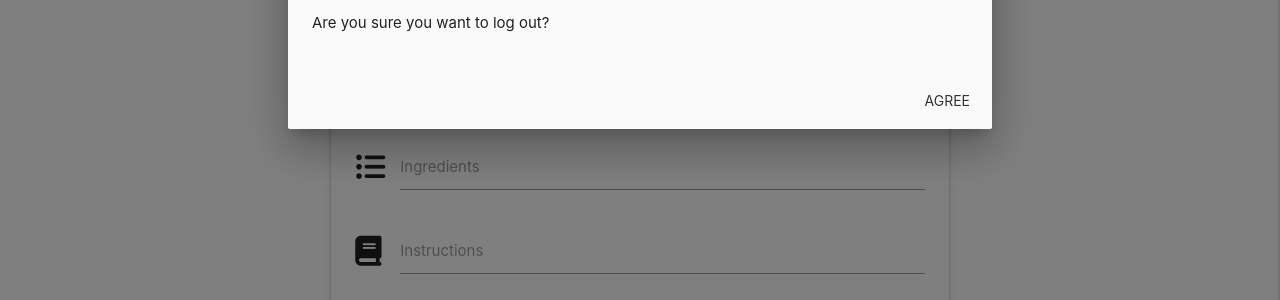
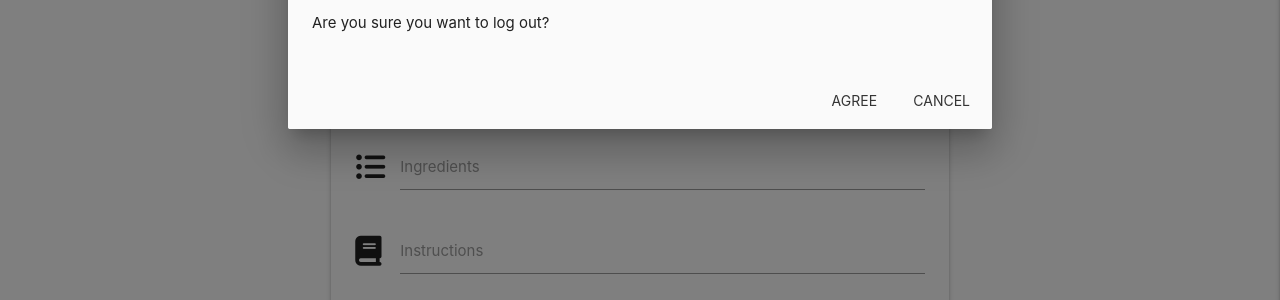
Before and after one commit to LeeEd1/MS3-project, a Flask app: page /add_recipe in a window 1280 px wide, after a click on "Log Out". Shown: the part 145-445 px from the top of the page. Run offline with Flask 3, Linux system fonts and the light colour scheme; the visitor is signed in with stand-in values (Sample User, id 1); some libraries are stand-ins or nearby versions.

Commit message:
Added missing button for cancel logout

```diff
--- a/templates/base.html
+++ b/templates/base.html
@@ -73,6 +73,7 @@
     </div>
     <div class="modal-footer">
       <a href="{{ url_for('logout') }}" class="modal-close waves-effect waves-green btn-flat">Agree</a>
+      <a href="#!" class="modal-close waves-effect waves-green btn-flat">Cancel</a>
     </div>
   </div>
 
```
